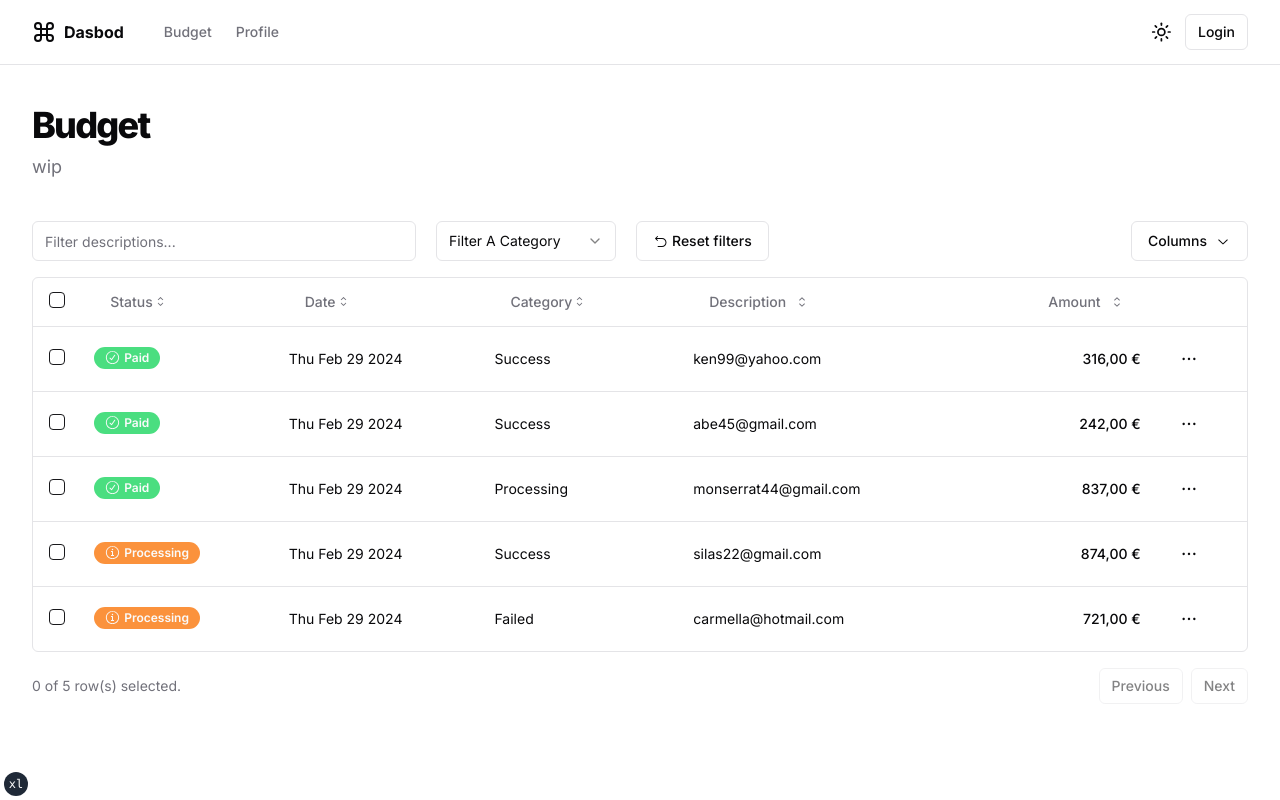
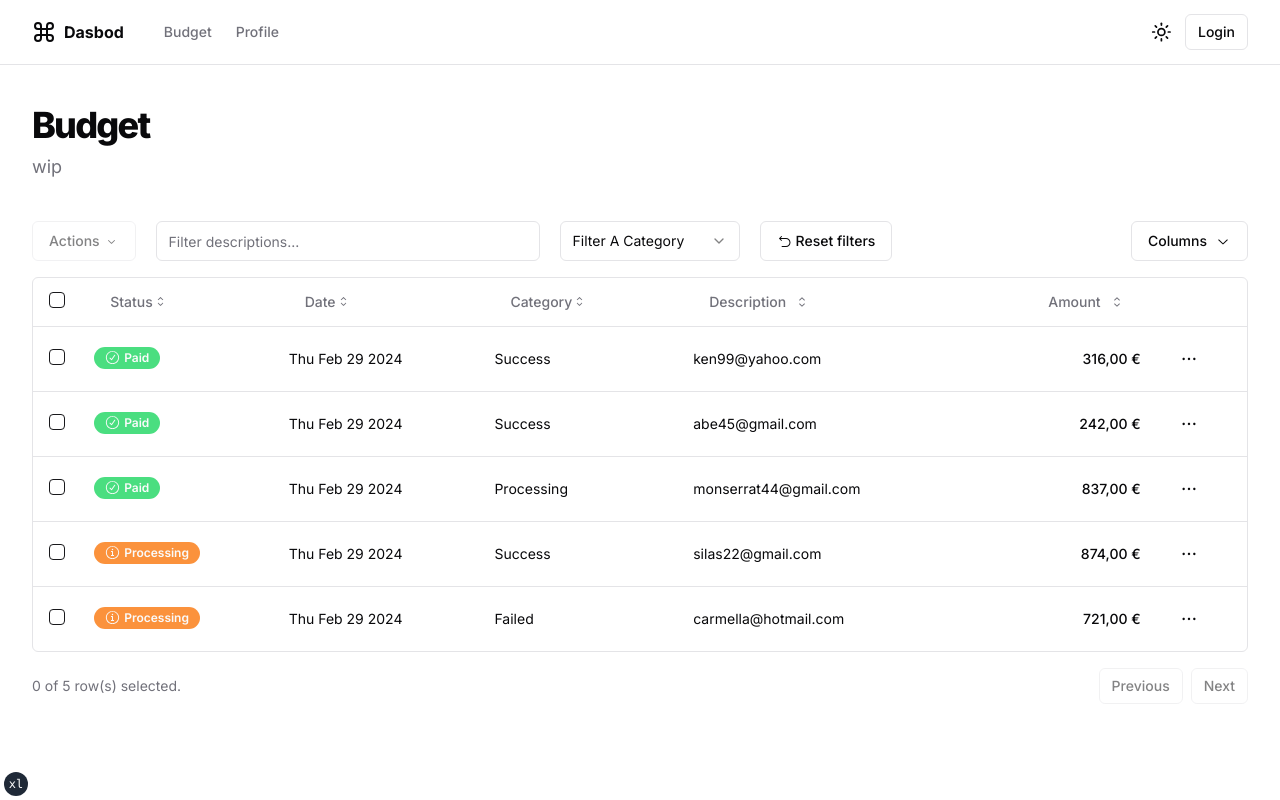
Before and after one commit to lilgallon/budgetin, a Next.js app in the folder dasbod-front-react/: page /budget in a window 1280 px wide. Built offline with nearby package versions, Linux system fonts and the light colour scheme.

Commit message:
front(budget): grouped action button

```diff
--- a/dasbod-front-react/components/business/budget/transactions-table.tsx
+++ b/dasbod-front-react/components/business/budget/transactions-table.tsx
@@ -2,8 +2,9 @@
 
 import * as React from "react"
 import {
-  CaretSortIcon, CheckCircledIcon, CheckIcon,
-  ChevronDownIcon, Cross1Icon, CrossCircledIcon,
+  CaretDownIcon,
+  CaretSortIcon, CheckCircledIcon,
+  ChevronDownIcon,
   DotsHorizontalIcon, InfoCircledIcon,
   Pencil1Icon, ResetIcon,
   TrashIcon,
@@ -51,6 +52,7 @@ import {
   TableHeader,
   TableRow,
 } from "@/components/ui/table"
+import {useEffect} from "react";
 
 export type Payment = {
   id: string
@@ -226,7 +228,6 @@ export const columns: ColumnDef<Payment>[] = [
     },
     cell: ({ row }) => {
       const amount = parseFloat(row.getValue("amount"))
-      const paid = parseFloat(row.getValue("paid"))
 
       // Format the amount as a dollar amount
       const formatted = new Intl.NumberFormat("fr-FR", {
@@ -290,6 +291,7 @@ export function TransactionsTable() {
   const [columnVisibility, setColumnVisibility] =
     React.useState<VisibilityState>({})
   const [rowSelection, setRowSelection] = React.useState({})
+  const [rowsSelected, setRowsSelected] = React.useState<Payment[]>([])
 
   const table = useReactTable({
     data,
@@ -310,14 +312,50 @@ export function TransactionsTable() {
     },
   })
 
+  useEffect(() => {
+    setRowsSelected(Object.keys(rowSelection).map(key => data[parseInt(key)]))
+  }, [rowSelection]);
+
   const resetFilters = () => {
     table.getColumn("description")?.setFilterValue(undefined)
     table.getColumn("category")?.setFilterValue(undefined)
   }
 
+  const markSelectedAsPaid = () => {
+
+  }
+
+  const markSelectAsProcessing = () => {
+
+  }
+
   return (
     <div className="w-full">
       <div className="flex items-center py-4">
+        <DropdownMenu>
+          <DropdownMenuTrigger asChild>
+            <Button variant="outline" disabled={rowsSelected.length === 0}>
+              Actions <CaretDownIcon className="ml-1"></CaretDownIcon>
+            </Button>
+          </DropdownMenuTrigger>
+          <DropdownMenuContent className="w-25" align="start">
+            <DropdownMenuLabel>Actions</DropdownMenuLabel>
+            <DropdownMenuItem onClick={markSelectedAsPaid}>
+              <CheckCircledIcon className="mr-1"></CheckCircledIcon> Processing
+            </DropdownMenuItem>
+            <DropdownMenuItem onClick={markSelectAsProcessing}>
+              <InfoCircledIcon className="mr-1"></InfoCircledIcon> Paid
+            </DropdownMenuItem>
+            <DropdownMenuSeparator />
+            <DropdownMenuItem>
+              <Pencil1Icon className="mr-1"></Pencil1Icon> Edit
+            </DropdownMenuItem>
+            <DropdownMenuItem className="text-red-500">
+              <TrashIcon className="mr-1"></TrashIcon> Delete
+            </DropdownMenuItem>
+          </DropdownMenuContent>
+        </DropdownMenu>
+
         <Input
           placeholder="Filter descriptions..."
           value={
@@ -326,7 +364,7 @@ export function TransactionsTable() {
           onChange={(event) =>
             table.getColumn("description")?.setFilterValue(event.target.value)
           }
-          className="max-w-sm"
+          className="max-w-sm ml-5"
         />
         <Select
           value={
@@ -344,7 +382,7 @@ export function TransactionsTable() {
               <SelectLabel>Categories</SelectLabel>
               {categories.map((category) => {
                 return (
-                  <SelectItem value={category} className="capitalize">
+                  <SelectItem key={category} value={category} className="capitalize">
                     {category}
                   </SelectItem>
                 )
--- a/dasbod-front-react/package.json
+++ b/dasbod-front-react/package.json
@@ -20,6 +20,7 @@
     "@radix-ui/react-dropdown-menu": "^2.0.6",
     "@radix-ui/react-icons": "^1.3.0",
     "@radix-ui/react-select": "^2.0.0",
+    "@radix-ui/react-separator": "^1.0.3",
     "@radix-ui/react-slot": "^1.0.2",
     "@tanstack/react-table": "^8.13.2",
     "axios": "^1.6.7",
```
Also changed, not shown: 1 other file (tests, documents, lock files or other folders).
